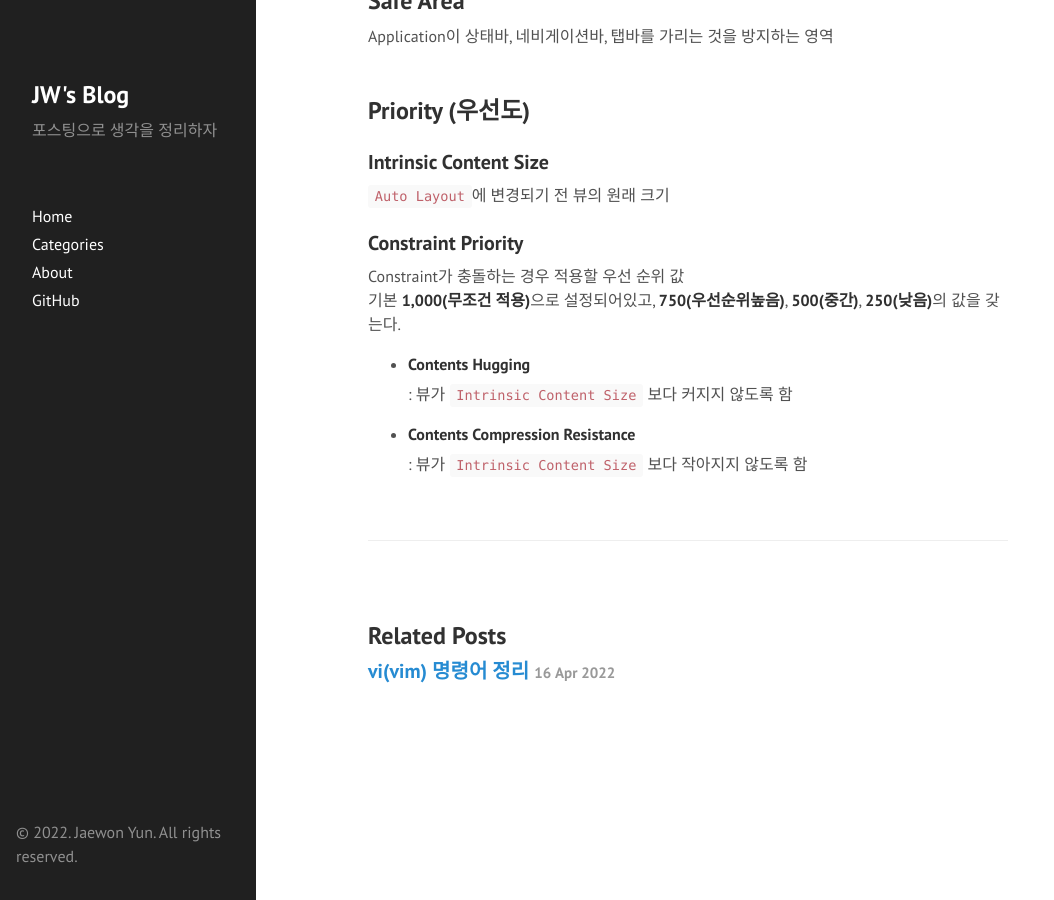
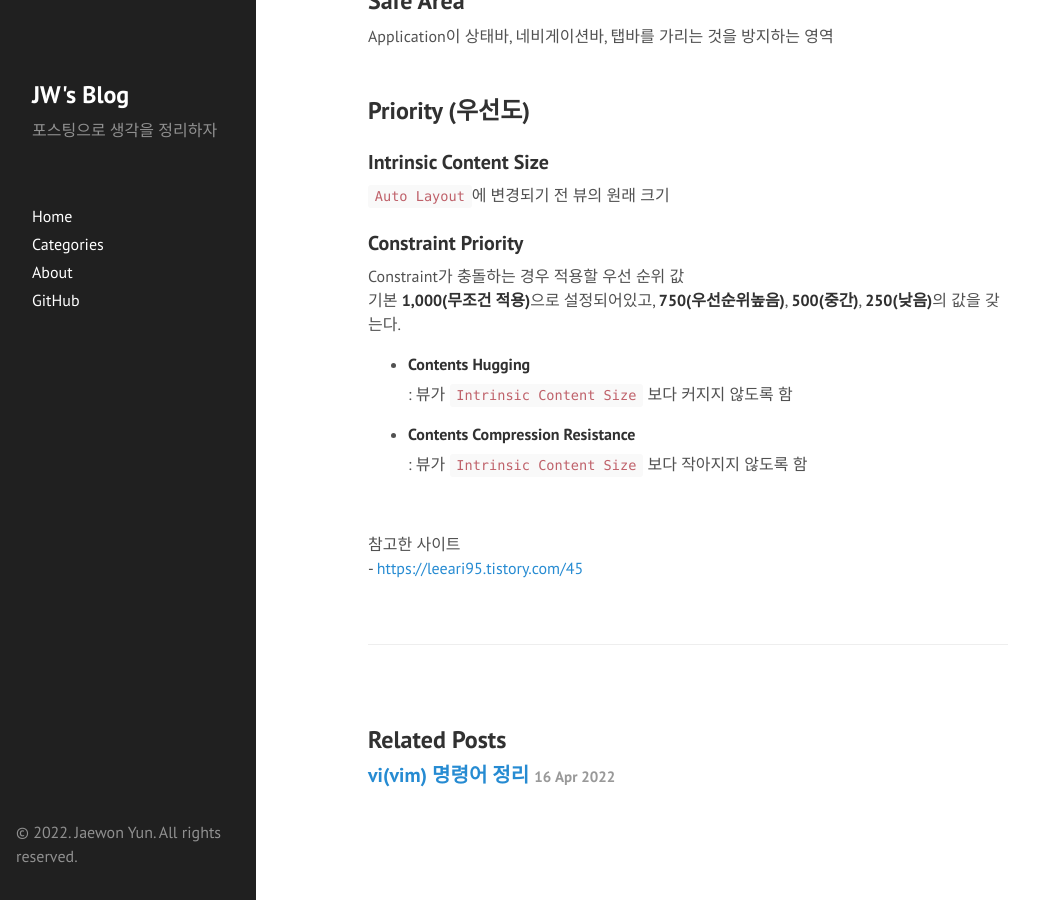
Before and after one commit to woin2ee/woin2ee.github.io, a Jekyll site: the page built from _posts/2022./2022-04-28-auto-layout.md, in a window 1280 px wide and 900 px high, scrolled down 1425 px. Shown: the whole window, without its empty margins (0-1054 px from the left). Built offline with Jekyll 4.4.1, drawn with Linux system fonts in a browser that asks for light colours.

Commit message:
Update Post

```diff
--- a/_posts/2022./2022-04-28-auto-layout.md
+++ b/_posts/2022./2022-04-28-auto-layout.md
@@ -63,3 +63,8 @@ Constraint가 충돌하는 경우 적용할 우선 순위 값
 - #### Contents Compression Resistance
 
   : 뷰가 `Intrinsic Content Size` 보다 작아지지 않도록 함
+
+&nbsp;
+
+참고한 사이트
+\- [https://leeari95.tistory.com/45](https://leeari95.tistory.com/45)
```
